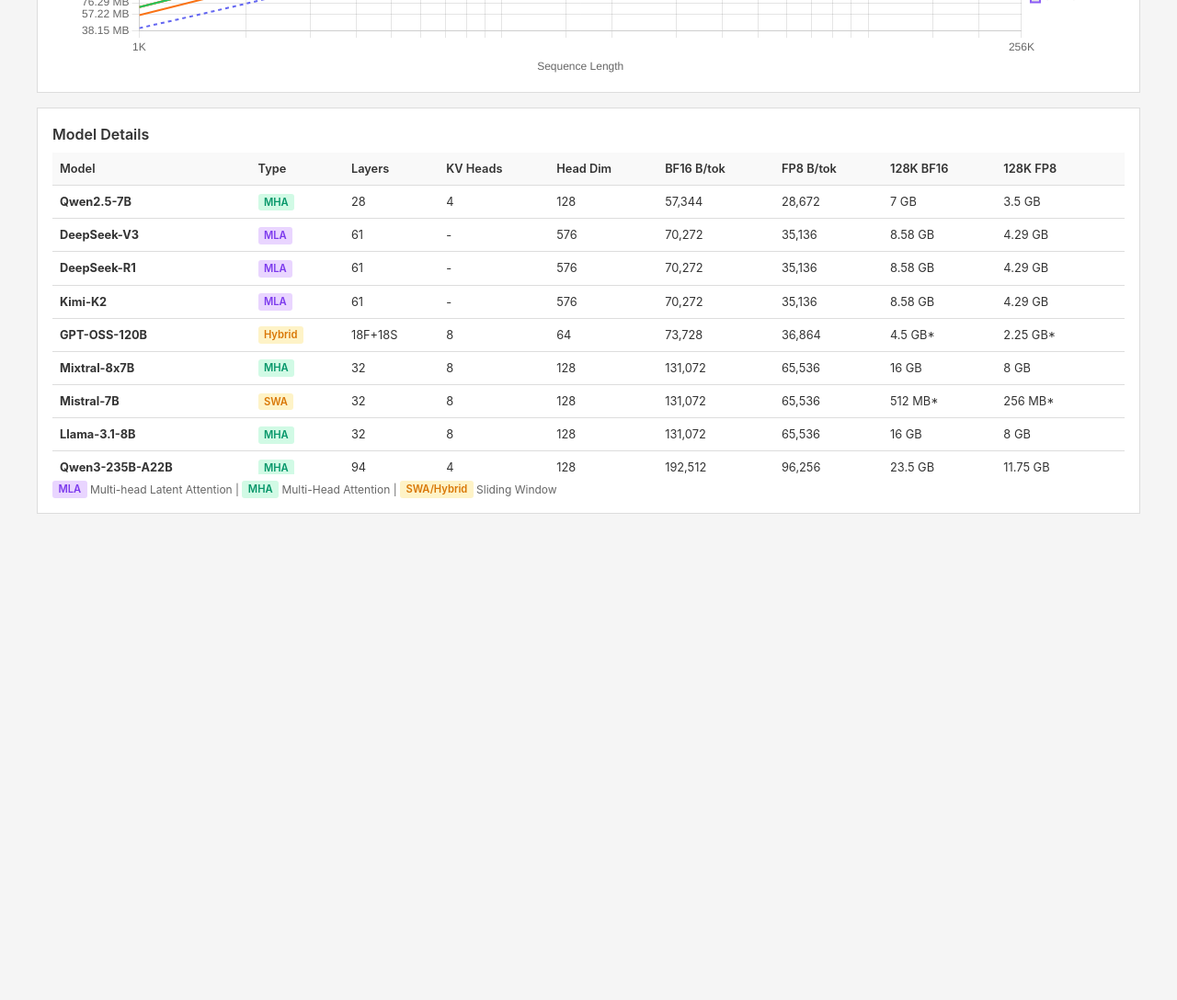
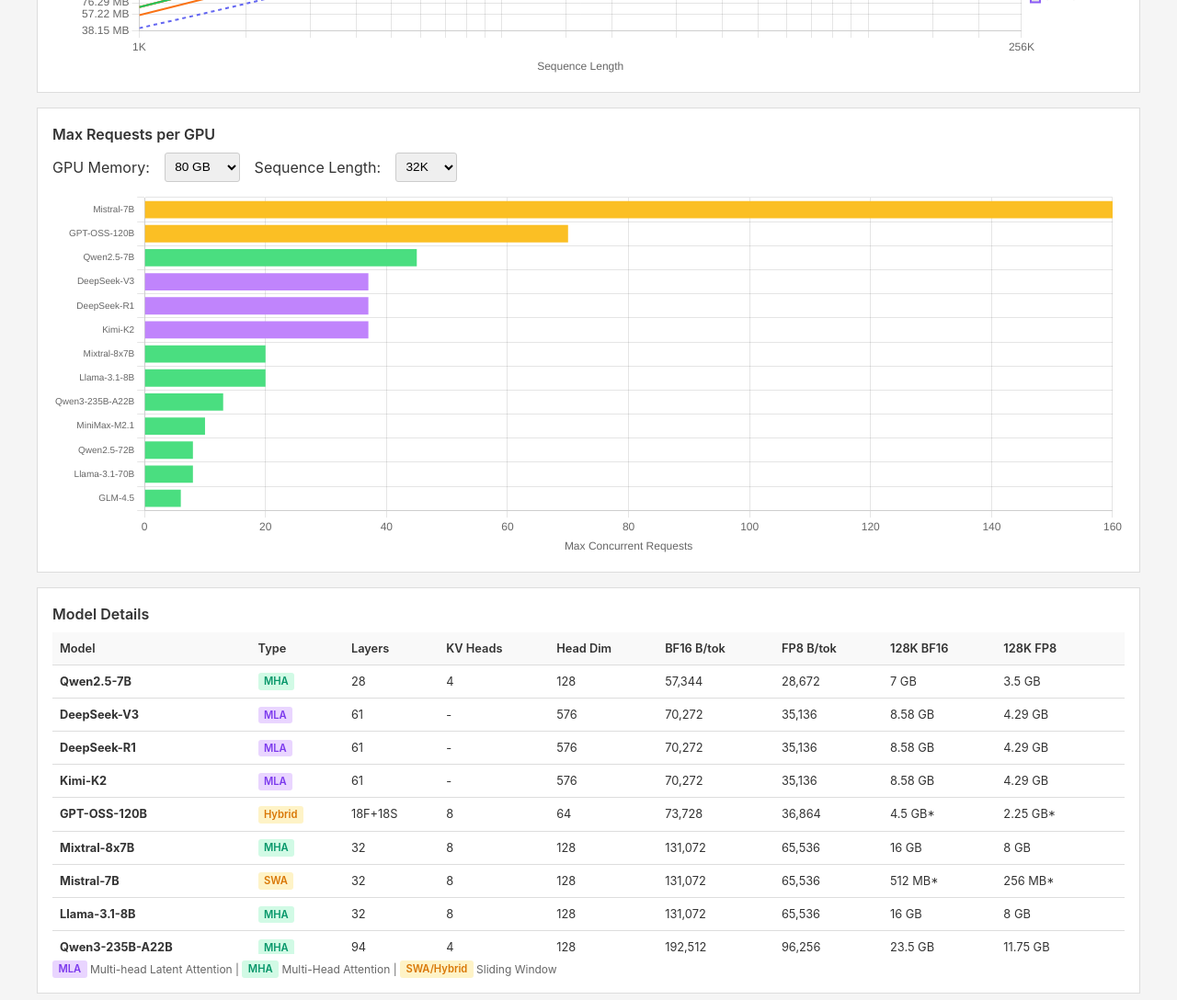
Before and after one commit to Aphoh/rooflines, a plain HTML site: page index.html in a window 1280 px wide. Shown: the part 1140-2228 px from the top of the page at 92% size. Before the commit the page ends 1731 px from the top, so only its background shows below. Drawn offline with nearby package versions, Linux system fonts and the light colour scheme.

Commit message:
Add max requests per GPU chart with GPU memory and sequence length selectors

```diff
--- a/index.html
+++ b/index.html
@@ -170,6 +170,34 @@
         </div>
 
         <div class="card">
+            <h2>Max Requests per GPU</h2>
+            <div class="controls">
+                <label>GPU Memory:</label>
+                <select id="gpu-memory">
+                    <option value="24">24 GB</option>
+                    <option value="40">40 GB</option>
+                    <option value="48">48 GB</option>
+                    <option value="80" selected>80 GB</option>
+                    <option value="94">94 GB</option>
+                    <option value="141">141 GB</option>
+                    <option value="192">192 GB</option>
+                </select>
+                <label>Sequence Length:</label>
+                <select id="seq-length">
+                    <option value="4096">4K</option>
+                    <option value="8192">8K</option>
+                    <option value="16384">16K</option>
+                    <option value="32768" selected>32K</option>
+                    <option value="65536">64K</option>
+                    <option value="131072">128K</option>
+                </select>
+            </div>
+            <div class="chart-container">
+                <canvas id="requestsChart"></canvas>
+            </div>
+        </div>
+
+        <div class="card">
             <h2>Model Details</h2>
             <div class="table-wrap">
                 <table>
@@ -337,7 +365,7 @@
 
         let models = {};
         let customModels = {};
-        let barChart, lineChart;
+        let barChart, lineChart, requestsChart;
 
         function formatBytes(bytes) {
             if (bytes === 0) return '0 B';
@@ -447,6 +475,7 @@
 
             renderBarChart(modelData, dtype);
             renderLineChart(modelData, dtype);
+            renderRequestsChart(modelData, dtype);
             renderTable(modelData);
         }
 
@@ -567,6 +596,62 @@
             });
         }
 
+        function renderRequestsChart(modelData, dtype) {
+            const ctx = document.getElementById('requestsChart').getContext('2d');
+            const gpuMemoryGB = parseInt(document.getElementById('gpu-memory').value);
+            const seqLength = parseInt(document.getElementById('seq-length').value);
+            const gpuMemoryBytes = gpuMemoryGB * 1024 * 1024 * 1024;
+
+            const requestCounts = modelData.map(m => {
+                const kvPerRequest = getKVCacheAtSeqLen(m.result, seqLength, dtype);
+                return Math.floor(gpuMemoryBytes / kvPerRequest);
+            });
+
+            // Sort by request count descending for this chart
+            const sorted = modelData.map((m, i) => ({ ...m, requests: requestCounts[i] }))
+                .sort((a, b) => b.requests - a.requests);
+
+            if (requestsChart) requestsChart.destroy();
+            requestsChart = new Chart(ctx, {
+                type: 'bar',
+                data: {
+                    labels: sorted.map(m => m.name),
+                    datasets: [{
+                        data: sorted.map(m => m.requests),
+                        backgroundColor: sorted.map(m => {
+                            if (m.result.useMLA) return '#c084fc';
+                            if (m.result.slidingWindow) return '#fbbf24';
+                            return '#4ade80';
+                        })
+                    }]
+                },
+                options: {
+                    responsive: true,
+                    maintainAspectRatio: false,
+                    indexAxis: 'y',
+                    plugins: {
+                        legend: { display: false },
+                        tooltip: {
+                            callbacks: {
+                                title: function(items) {
+                                    return items[0]?.label || '';
+                                },
+                                label: function(context) {
+                                    const m = sorted[context.dataIndex];
+                                    const kvSize = getKVCacheAtSeqLen(m.result, seqLength, dtype);
+                                    return `${context.raw.toLocaleString()} requests (${formatBytes(kvSize)}/req)`;
+                                }
+                            }
+                        }
+                    },
+                    scales: {
+                        x: { title: { display: true, text: 'Max Concurrent Requests' } },
+                        y: { ticks: { font: { size: 10 } } }
+                    }
+                }
+            });
+        }
+
         function renderTable(modelData) {
             const tbody = document.getElementById('model-tbody');
             const ctx128k = 131072;
@@ -649,6 +734,8 @@
         document.getElementById('add-btn').addEventListener('click', addModel);
         document.getElementById('model-path').addEventListener('keypress', e => { if (e.key === 'Enter') addModel(); });
         document.getElementById('dtype').addEventListener('change', render);
+        document.getElementById('gpu-memory').addEventListener('change', render);
+        document.getElementById('seq-length').addEventListener('change', render);
 
         initModels();
         render();
```
